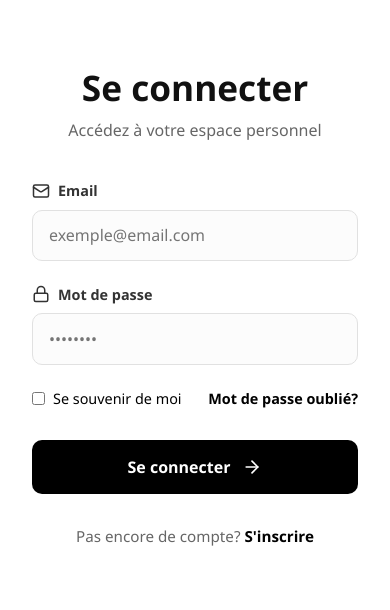
After one commit to ayouberrak/coachPro-v2, a PHP site: page /app/views/login.view.php in a window 390 px wide. The commit adds this page. Shown: the part 251-861 px from the top of the page. Run offline with PHP 8.4, Linux system fonts and the light colour scheme.

Commit message:
add login model dans controlleur

```diff
--- a/app/models/user.models.php
+++ b/app/models/user.models.php
@@ -7,7 +7,7 @@ class User{
     private string $prenom;
     private string $email;
     private string $pass;
-    private int $role;
+    public int $role;
 
     // constructor
     public function __construct(PDO $db) {
@@ -75,6 +75,9 @@ class User{
         ]);
         $user = $res->fetch(PDO::FETCH_ASSOC);
         if($user && password_verify($pass,$user['password'])){
+            $this->id = (int)$user['id'];
+            $this->role = (int)$user['id_role'];
+            $this->email = $user['email'];
             return $user;
         }
         return false;
--- /dev/null
+++ b/app/views/login.view.php
@@ -0,0 +1,365 @@
+<!DOCTYPE html>
+<html lang="en">
+<head>
+    <meta charset="UTF-8">
+    <meta name="viewport" content="width=device-width, initial-scale=1.0">
+    <title>Se connecter - FitCoach</title>
+    <link rel="stylesheet" href="https://cdnjs.cloudflare.com/ajax/libs/font-awesome/6.0.0-beta3/css/all.min.css">
+
+    <style>
+        /* --- NAFS L'STYLE DYAL SIGNUP --- */
+        * {
+            margin: 0;
+            padding: 0;
+            box-sizing: border-box;
+            font-family: 'Segoe UI', Roboto, Helvetica, Arial, sans-serif;
+        }
+
+        body {
+            height: 100vh;
+            width: 100vw;
+            overflow: hidden;
+            background-color: #fff;
+        }
+
+        .split-container {
+            display: flex;
+            width: 100%;
+            height: 100%;
+        }
+
+        /* Side Image */
+        .image-side {
+            width: 50%;
+            position: relative;
+            background-color: #000;
+            display: flex;
+            align-items: center;
+            justify-content: center;
+            color: white;
+            overflow: hidden;
+        }
+
+        .image-side img {
+            position: absolute;
+            top: 0; left: 0;
+            width: 100%; height: 100%;
+            object-fit: cover;
+            opacity: 0.6;
+            z-index: 1;
+        }
+
+        .image-overlay {
+            position: absolute;
+            top: 0; left: 0;
+            width: 100%; height: 100%;
+            background: linear-gradient(135deg, rgba(0,0,0,0.8) 0%, rgba(0,0,0,0.4) 100%);
+            z-index: 2;
+        }
+
+        .image-content {
+            position: relative;
+            z-index: 3;
+            padding: 3rem;
+            max-width: 600px;
+        }
+
+        .brand {
+            display: flex;
+            align-items: center;
+            gap: 10px;
+            margin-bottom: 2rem;
+            font-size: 1.5rem;
+            font-weight: bold;
+        }
+
+        .brand-logo {
+            background: #fff;
+            color: #000;
+            padding: 8px;
+            border-radius: 8px;
+            display: flex;
+        }
+
+        .image-text h2 {
+            font-size: 3rem;
+            line-height: 1.2;
+            margin-bottom: 1rem;
+        }
+
+        .stats {
+            display: flex;
+            gap: 2rem;
+            margin-top: 3rem;
+            border-top: 1px solid rgba(255,255,255,0.2);
+            padding-top: 2rem;
+        }
+
+        .stat { display: flex; flex-direction: column; }
+        .stat-number { font-size: 1.5rem; font-weight: bold; }
+        .stat-label { font-size: 0.9rem; opacity: 0.8; }
+
+        /* Form Side */
+        .form-side {
+            width: 50%;
+            background: #fff;
+            display: flex;
+            align-items: center;
+            justify-content: center;
+            overflow-y: auto;
+        }
+
+        .form-wrapper {
+            width: 100%;
+            max-width: 450px;
+            padding: 2rem;
+        }
+
+        .form-header {
+            margin-bottom: 2.5rem;
+            text-align: center;
+        }
+
+        .form-header h1 {
+            font-size: 2.2rem;
+            color: #111;
+            margin-bottom: 0.5rem;
+        }
+
+        .subtitle { color: #666; font-size: 1rem; }
+
+        /* Inputs */
+        .input-group {
+            margin-bottom: 1.5rem;
+            display: flex;
+            flex-direction: column;
+        }
+
+        .input-group label {
+            display: flex;
+            align-items: center;
+            gap: 8px;
+            margin-bottom: 0.6rem;
+            font-size: 0.9rem;
+            font-weight: 600;
+            color: #333;
+        }
+
+        .input-group input {
+            padding: 0.85rem 1rem;
+            border: 1px solid #e1e1e1;
+            border-radius: 10px;
+            font-size: 1rem;
+            background: #fcfcfc;
+            transition: all 0.3s ease;
+        }
+
+        .input-group input:focus {
+            outline: none;
+            border-color: #000;
+            background: #fff;
+            box-shadow: 0 0 0 4px rgba(0,0,0,0.05);
+        }
+
+        /* Form Options (Remember me & Forgot pass) */
+        .form-options {
+            display: flex;
+            justify-content: space-between;
+            align-items: center;
+            margin-bottom: 2rem;
+            font-size: 0.9rem;
+        }
+
+        .checkbox-wrapper {
+            display: flex;
+            align-items: center;
+            gap: 8px;
+            cursor: pointer;
+            user-select: none;
+        }
+
+        .checkbox-wrapper input { cursor: pointer; }
+
+        .forgot-link {
+            color: #000;
+            text-decoration: none;
+            font-weight: 600;
+        }
+
+        .forgot-link:hover { text-decoration: underline; }
+
+        /* Button */
+        .submit-btn {
+            width: 100%;
+            padding: 1rem;
+            background-color: #000;
+            color: white;
+            border: none;
+            border-radius: 10px;
+            font-size: 1rem;
+            font-weight: 600;
+            cursor: pointer;
+            display: flex;
+            align-items: center;
+            justify-content: center;
+            gap: 12px;
+            transition: all 0.3s ease;
+        }
+
+        .submit-btn:hover {
+            background-color: #222;
+            transform: translateY(-2px);
+            box-shadow: 0 5px 15px rgba(0,0,0,0.1);
+        }
+
+        .form-footer {
+            margin-top: 2rem;
+            text-align: center;
+            font-size: 0.95rem;
+            color: #666;
+        }
+
+        .form-footer a {
+            color: #000;
+            font-weight: bold;
+            text-decoration: none;
+        }
+
+        /* Alerts */
+        .error-message {
+            background-color: #fee2e2;
+            color: #991b1b;
+            padding: 12px;
+            border-radius: 8px;
+            margin-bottom: 20px;
+            border-left: 4px solid #991b1b;
+            font-size: 0.9rem;
+        }
+
+        .success-message {
+            background-color: #d1fae5;
+            color: #065f46;
+            padding: 12px;
+            border-radius: 8px;
+            margin-bottom: 20px;
+            border-left: 4px solid #065f46;
+            font-size: 0.9rem;
+        }
+
+        /* Responsive Mobile */
+        @media (max-width: 900px) {
+            .split-container { flex-direction: column; }
+            body { overflow: auto; height: auto; }
+            .image-side { width: 100%; height: 250px; }
+            .form-side { width: 100%; padding: 2rem 0; }
+            .image-text h2 { font-size: 1.8rem; }
+            .stats { display: none; }
+        }
+    </style>
+</head>
+<body>
+
+    <div class="split-container">
+        <div class="image-side">
+            <div class="image-overlay"></div>
+            <img src="https://images.unsplash.com/photo-1571019614242-c5c5dee9f50b?w=1200&q=80" alt="Fitness motivation">
+            <div class="image-content">
+                <div class="brand">
+                    <div class="brand-logo">
+                        <svg xmlns="http://www.w3.org/2000/svg" width="32" height="32" viewBox="0 0 24 24" fill="none" stroke="currentColor" stroke-width="2" stroke-linecap="round" stroke-linejoin="round">
+                            <path d="M18 8h1a4 4 0 0 1 0 8h-1"/>
+                            <path d="M5 8H4a4 4 0 0 0 0 8h1"/>
+                            <path d="M8 6v4"/>
+                            <path d="M16 6v4"/>
+                            <path d="M8 14v4"/>
+                            <path d="M16 14v4"/>
+                            <path d="M5 12h14"/>
+                        </svg>
+                    </div>
+                    <span class="brand-name">FitCoach</span>
+                </div>
+                <div class="image-text">
+                    <h2>Bon retour parmi nous</h2>
+                    <p>Continuez votre parcours fitness et atteignez vos objectifs avec nos coachs experts.</p>
+                </div>
+                <div class="stats">
+                    <div class="stat">
+                        <span class="stat-number">10K+</span>
+                        <span class="stat-label">Membres actifs</span>
+                    </div>
+                    <div class="stat">
+                        <span class="stat-number">500+</span>
+                        <span class="stat-label">Coachs certifiés</span>
+                    </div>
+                    <div class="stat">
+                        <span class="stat-number">95%</span>
+                        <span class="stat-label">Satisfaction</span>
+                    </div>
+                </div>
+            </div>
+        </div>
+
+        <div class="form-side">
+            <div class="form-wrapper">
+                <div class="form-header">
+                    <h1>Se connecter</h1>
+                    <p class="subtitle">Accédez à votre espace personnel</p>
+                </div>
+
+                <form action="" method="post">
+                    <div id="msj_error">
+                        <?php
+                        if (isset($_GET['error'])) {
+                            $error = $_GET['error'];
+                            if ($error === 'empty') {
+                                echo '<p class="error-message">Veuillez remplir tous les champs.</p>';
+                            } elseif ($error === 'invalid') {
+                                echo '<p class="error-message">Email ou mot de passe incorrect.</p>';
+                            } elseif ($error === 'role') {
+                                echo '<p class="error-message">Rôle utilisateur non reconnu.</p>';
+                            }
+                        } elseif (isset($_GET['success']) && $_GET['success'] == '1') {
+                            echo '<p class="success-message">Inscription réussie! Veuillez vous connecter.</p>';
+                        }
+                        ?>
+                    </div>
+
+                    <div class="input-group">
+                        <label for="email">
+                            <svg xmlns="http://www.w3.org/2000/svg" width="18" height="18" viewBox="0 0 24 24" fill="none" stroke="currentColor" stroke-width="2" stroke-linecap="round" stroke-linejoin="round"><rect width="20" height="16" x="2" y="4" rx="2"/><path d="m22 7-8.97 5.7a1.94 1.94 0 0 1-2.06 0L2 7"/></svg>
+                            Email
+                        </label>
+                        <input type="email" name="email" id="email" placeholder="exemple@email.com" required>
+                    </div>
+
+                    <div class="input-group">
+                        <label for="password">
+                            <svg xmlns="http://www.w3.org/2000/svg" width="18" height="18" viewBox="0 0 24 24" fill="none" stroke="currentColor" stroke-width="2" stroke-linecap="round" stroke-linejoin="round"><rect width="18" height="11" x="3" y="11" rx="2" ry="2"/><path d="M7 11V7a5 5 0 0 1 10 0v4"/></svg>
+                            Mot de passe
+                        </label>
+                        <input type="password" name="password" id="password" placeholder="••••••••" required>
+                    </div>
+
+                    <div class="form-options">
+                        <label class="checkbox-wrapper">
+                            <input type="checkbox" name="remember" id="remember">
+                            <span>Se souvenir de moi</span>
+                        </label>
+                        <a href="#" class="forgot-link">Mot de passe oublié?</a>
+                    </div>
+
+                    <button type="submit" class="submit-btn">
+                        <span>Se connecter</span>
+                        <svg xmlns="http://www.w3.org/2000/svg" width="20" height="20" viewBox="0 0 24 24" fill="none" stroke="currentColor" stroke-width="2" stroke-linecap="round" stroke-linejoin="round"><path d="M5 12h14"/><path d="m12 5 7 7-7 7"/></svg>
+                    </button>
+                </form>
+
+                <div class="form-footer">
+                    <p>Pas encore de compte? <a href="../controllers/signupControllers.php">S'inscrire</a></p>
+                </div>
+            </div>
+        </div>
+    </div>
+
+</body>
+</html>
--- a/app/views/signup.view.php
+++ b/app/views/signup.view.php
@@ -496,7 +496,7 @@
                 </form>
 
                 <div class="form-footer">
-                    <p>Déjà un compte? <a href="../controllers/logincontoleur.php">Se connecter</a></p>
+                    <p>Déjà un compte? <a href="../controlleur/login.controleur.php">Se connecter</a></p>
                 </div>
             </div>
         </div>
```
Also changed, not shown: app/controlleur/login.controleur.php (added, +44 -0 lines), app/controlleur/signUp.controlleur.php (+3 -5 lines).
